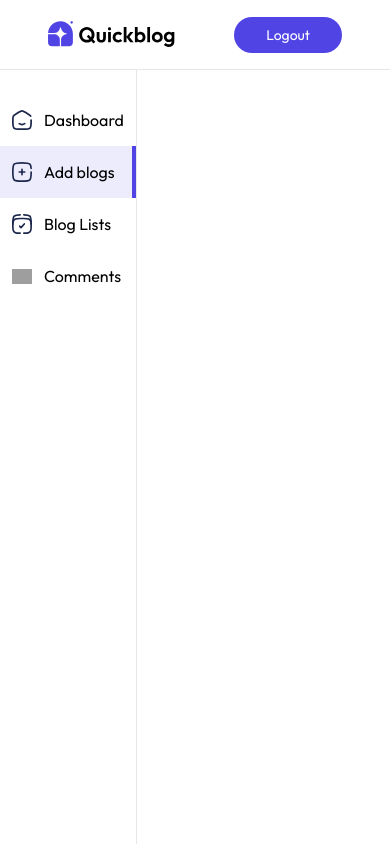
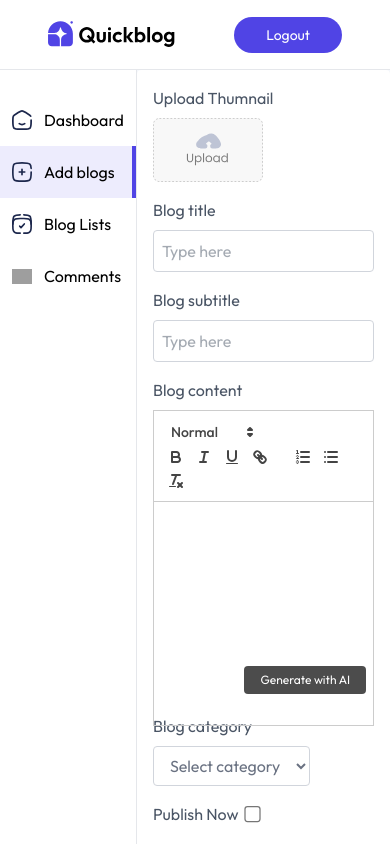
Before and after one commit to aakarsh-v/blog-ai, a React (Vite) app in the folder frontend/: page /admin/addBlog in a window 390 px wide. Built offline with nearby package versions, Linux system fonts and the light colour scheme; grey boxes are pictures that could not be loaded.

Commit message:
frontend completed

```diff
--- a/frontend/src/App.jsx
+++ b/frontend/src/App.jsx
@@ -8,6 +8,7 @@
 import ListBlog from './pages/admin/ListBlog'
 import Comments from './pages/admin/Comments'
 import Login from './components/admin/Login'
+import 'quill/dist/quill.snow.css'
 
 const App = () => {
   return (
--- a/frontend/src/components/Newsletter.jsx
+++ b/frontend/src/components/Newsletter.jsx
@@ -3,7 +3,7 @@
 const Newsletter = () => {
   return (
     <div className='flex flex-col items-center justify-center text-center space-y-2 my-32'>
-      <h1 className='md:text-4x1 text-2xl font-semibold'>Never miss a Blog!</h1>
+      <h1 className='md:text-4xl text-2xl font-semibold'>Never miss a Blog!</h1>
       <p className='md:text-lg text-gray-700/70 pb-8'>Subscribe to get the latest blog, new tech and exclusive news.</p>
       <form className='flex items-center justify-between max-w-2xl w-full md:h-13 h-12'>
         <input className='border border-gray-300 rounded-md h-full border-r-0
--- a/frontend/src/pages/admin/AddBlog.jsx
+++ b/frontend/src/pages/admin/AddBlog.jsx
@@ -1,10 +1,78 @@
-import React from 'react'
+import React, { useEffect, useState, useRef } from 'react'
+import { assets, blogCategories } from '../../assets/assets'
+import Quill from 'quill';
 
 const AddBlog = () => {
+
+   const editorRef = useRef(null);
+   const quillRef = useRef(null);
+
+    const [image, setImage] = useState(false);
+    const [title, setTitle] = useState('');
+    const [subTitle, setsubTitle] = useState('');
+    const [category, setCategory] = useState('Startup');
+    const [isPublished, setIsPublished] = useState(false);
+
+    const onSubmitHandler = async(e) => {
+      e.preventDefault();
+    }
+
+    const generateConent = async (e) => {
+
+    }
+
+    useEffect(()=>{
+      if(!quillRef.current && editorRef.current){
+        quillRef.current = new Quill(editorRef.current, {theme: 'snow'})
+      }
+    },[])
+
   return (
-    <div>
+      <form onSubmit={onSubmitHandler} className='flex-1 bg-blue-50/50 text-gray-600 h-full overflow-scroll'>
+        <div className='bg-white w-full max-w-3xl p-4 md:p-10 sm:m-10 shadow rounded'>
+            <p>Upload Thumnail</p>
+            <label htmlFor="image">
+                <img src={!image ? assets.upload_area : URL.createObjectURL(image)} alt="" className='mt-2 h-16 rounded cursor-pointer'/>
+                <input onChange={(e)=>setImage(e.target.files[0])} type="file" id='image' hidden required/>
+            </label>
+            <p className='mt-4'>Blog title</p>
+            <input type="text" placeholder='Type here' required className='w-full
+            max-w-lg mt-2 p-2 border border-gray-300 outline-none rounded'
+            onChange={e => setTitle(e.target.value)} value={title}/>
 
-    </div>
+        <p className='mt-4'>Blog subtitle</p>
+            <input type="text" placeholder='Type here' required className='w-full
+            max-w-lg mt-2 p-2 border border-gray-300 outline-none rounded'
+            onChange={e => setsubTitle(e.target.value)} value={subTitle}/>
+
+        <p className='mt-4'>Blog content</p>
+        <div className='max-w-lg h-74 pb-16 sm:pb-10 pt-2 relative'>
+          <div ref={editorRef}></div>
+          <button type='button' onClick={generateConent}
+          className='absolute bottom-1 right-2 ml-2 text-xs text-white bg-black/70 px-4 py-1.5
+          rounded hover:underline cursor-pointer'>Generate with AI</button>
+        </div>
+
+        <div>
+          <p className='mt-4'>Blog category</p>
+          <select onChange={e => e.target.value} name="category" className='mt-2 px-3 py-2 border text-gray-500 border-gray-300
+          outline-none rounded'>
+            <option value="">Select category</option>
+            {blogCategories.map((item, index)=>{
+              return <option key={index} value={item}>{item}</option>
+            })}
+          </select>
+          <div className='flex gap-2 mt-4'>
+            <p>Publish Now</p>
+            <input type="checkbox" checked={isPublished} className='scale-125 cursor-pointer'
+            onChange={ (e) => setCategory(e.target.checked)}/>
+          </div>
+
+          <button type='submit' className='mt-8 w-40 h-10 bg-primary text-white
+          rounded cursor-pointer text-sm'>Add blog</button>
+        </div>
+        </div>
+      </form>
   )
 }
 
--- a/package.json
+++ b/package.json
@@ -1,5 +1,6 @@
 {
   "dependencies": {
-    "moment": "^2.30.1"
+    "moment": "^2.30.1",
+    "quill": "^2.0.3"
   }
 }
```
Also changed, not shown: 1 other file (tests, documents, lock files or other folders).
